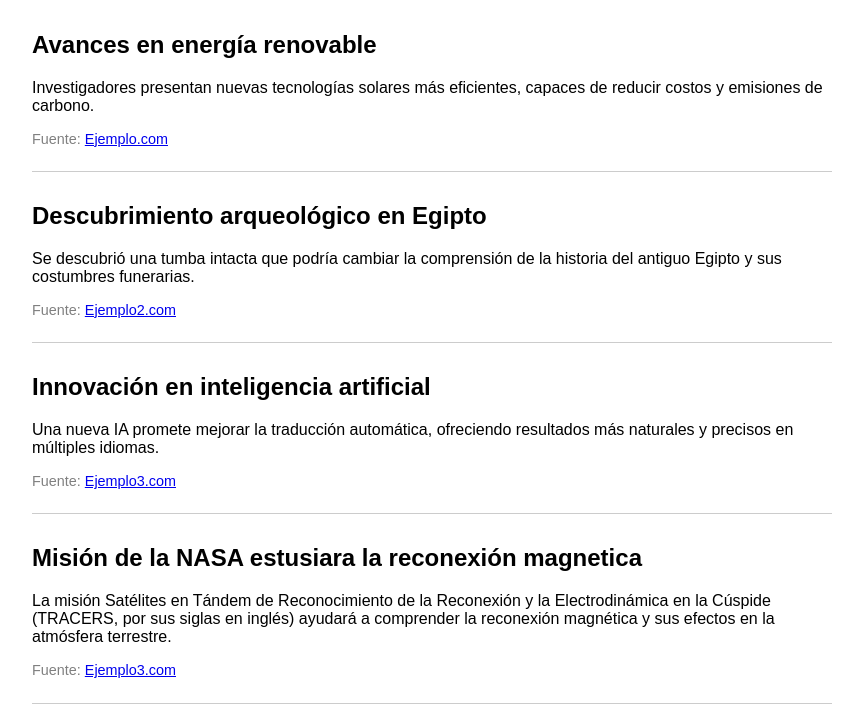
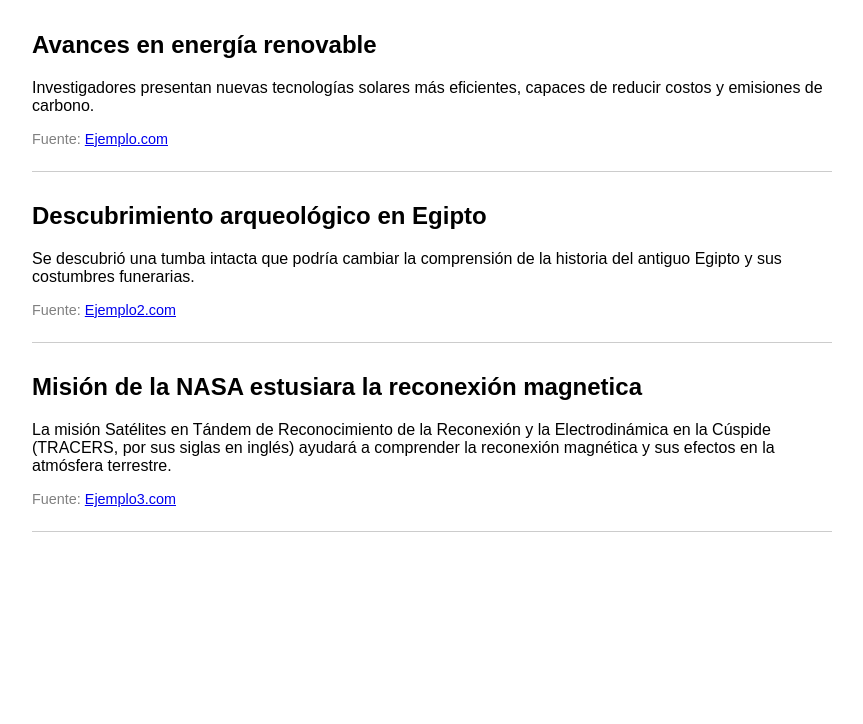
Before and after one commit to ChrisGajar/mynewsportal, a plain HTML site: page index.html in a window 1280 px wide. Shown: the part 99-823 px from the top of the page, without its empty margins (208-1071 px from the left). After the commit the page ends 800 px from the top, so only its background shows below. Drawn offline with Linux system fonts and the light colour scheme.

Commit message:
Add files via upload

```diff
--- a/index.html
+++ b/index.html
@@ -25,12 +25,6 @@
     <p class="fuente">Fuente: <a href="https://www.ejemplo2.com/arquelogia" target="_blank">Ejemplo2.com</a></p>
   </div>
 
-  <div class="noticia">
-    <h2>Innovación en inteligencia artificial</h2>
-    <p>Una nueva IA promete mejorar la traducción automática, ofreciendo resultados más naturales y precisos en múltiples idiomas.</p>
-    <p class="fuente">Fuente: <a href="https://www.ejemplo3.com/ia" target="_blank">Ejemplo3.com</a></p>
-  </div>
-
 <div class="noticia">
   <h2>Misión de la NASA estusiara la reconexión magnetica</h2>
   <p>La misión Satélites en Tándem de Reconocimiento de la Reconexión y la Electrodinámica en la Cúspide (TRACERS, por sus siglas en inglés) ayudará a comprender la reconexión magnética y sus efectos en la atmósfera terrestre.</p>
```
